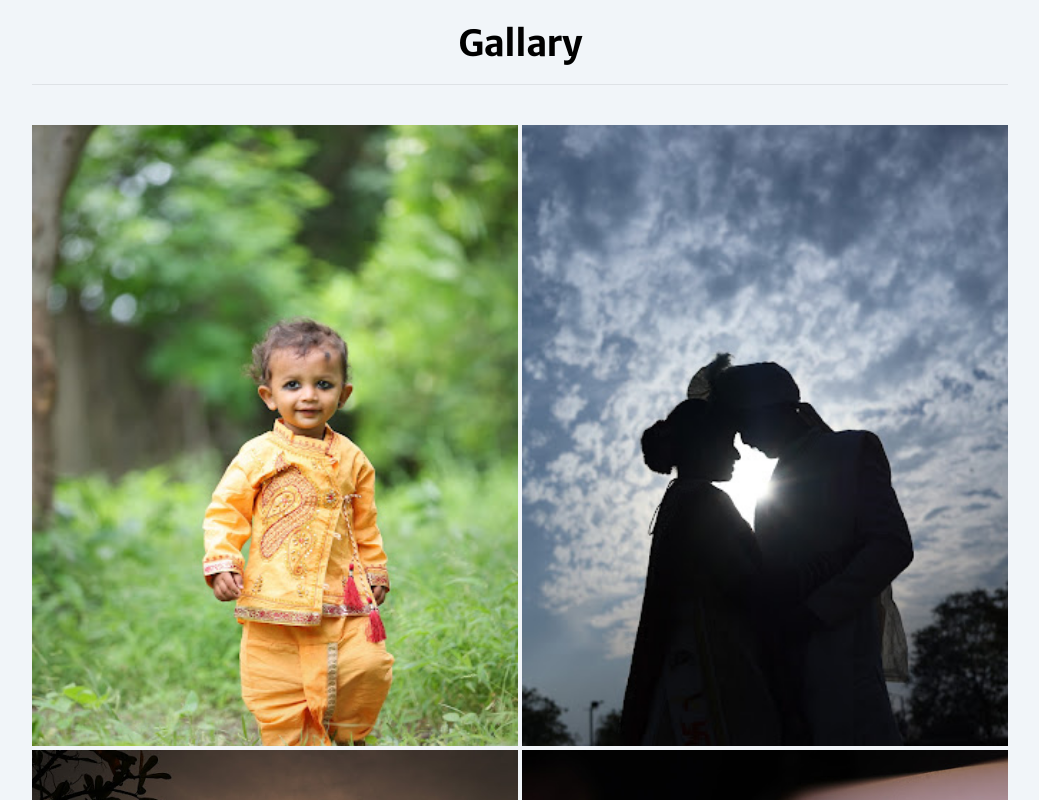
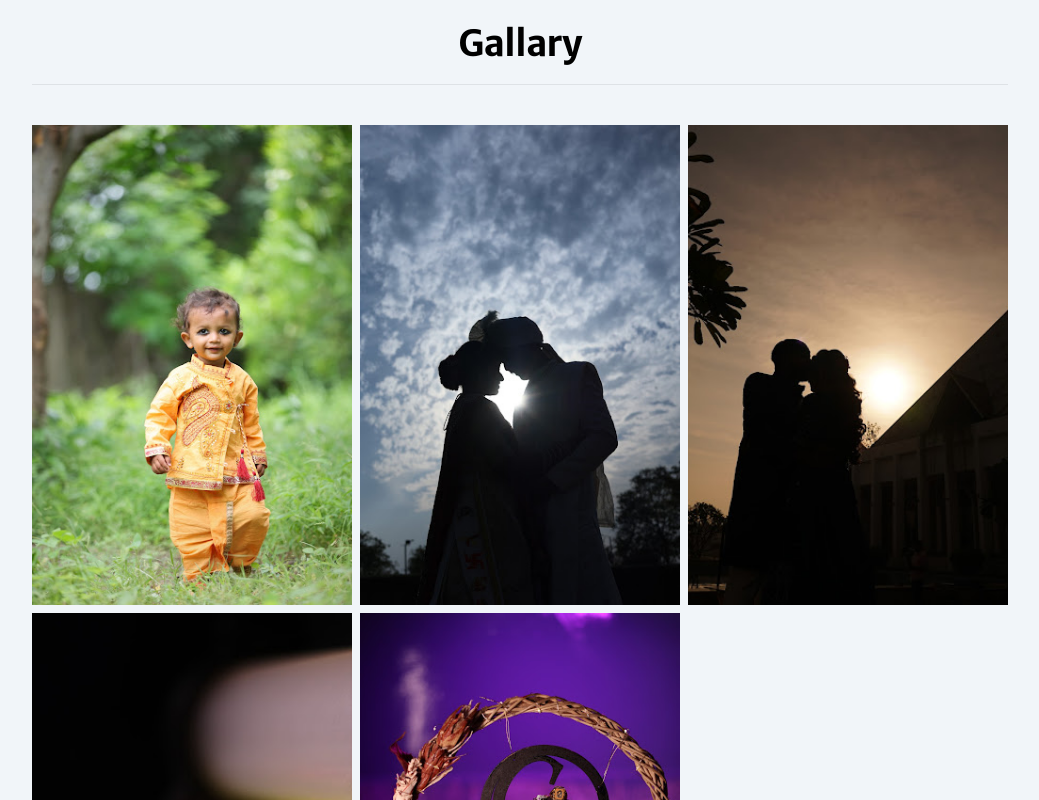
Before and after one commit to Jatin-Panesiya/prince-studio, a Next.js app: page / in a window 1280 px wide. Shown: the part 2320-3120 px from the top of the page, without its empty margins (120-1159 px from the left). Built offline with nearby package versions, Linux system fonts and the light colour scheme.

Commit message:
fix : gallary design

```diff
--- a/package.json
+++ b/package.json
@@ -13,7 +13,6 @@
     "@emotion/styled": "^11.11.5",
     "@mantine/core": "^7.10.2",
     "@mantine/hooks": "^7.10.2",
-    "@mui/material": "^5.15.21",
     "next": "14.2.4",
     "react": "^18",
     "react-dom": "^18",
--- a/src/app/about/page.tsx
+++ b/src/app/about/page.tsx
@@ -67,7 +67,7 @@ const About = () => {
           </div>
         </div>
       </div>
-      <Team theme="light" />
+      {/* <Team theme="light" /> */}
     </div>
   );
 };
--- a/src/app/page.tsx
+++ b/src/app/page.tsx
@@ -13,7 +13,7 @@ const Home = () => {
       <Introduction />
       <MyServices />
       <MyWork />
-      <Team theme="dark" />
+      {/* <Team theme="dark" /> */}
     </>
   );
 };
--- a/src/components/Home/MyWork.tsx
+++ b/src/components/Home/MyWork.tsx
@@ -1,17 +1,6 @@
 import { workImages } from "@/utils/constants";
 import { Divider } from "@mantine/core";
 import React from "react";
-import ImageList from "@mui/material/ImageList";
-import ImageListItem from "@mui/material/ImageListItem";
-
-function srcset(image: string, size: number, rows = 1, cols = 1) {
-  return {
-    src: `${image}?w=${size * cols}&h=${size * rows}&fit=crop&auto=format`,
-    srcSet: `${image}?w=${size * cols}&h=${
-      size * rows
-    }&fit=crop&auto=format&dpr=2 2x`,
-  };
-}
 
 const Gallary = () => {
   return (
@@ -21,41 +10,13 @@ const Gallary = () => {
           Gallary
         </p>
         <Divider className="pb-10" />
-
-        {/* <ImageList cols={3} variant="quilted">
-          {workImages.map((data) => (
-            <ImageListItem key={data.image}>
-              <a href={data.image} target="_blank">
-                <img
-                  srcSet={`${data.image}?w=164&h=164&fit=crop&auto=format&dpr=2 2x`}
-                  src={`${data.image}?w=164&h=164&fit=crop&auto=format`}
-                  alt={data.image}
-                  loading="lazy"
-                />
-              </a>
-            </ImageListItem>
+        <div className="grid grid-cols-3 max-[850px]:grid-cols-2 max-[400px]:grid-cols-1 gap-2">
+          {workImages.map((ele) => (
+            <a href={ele.image} target="_blank">
+              <img key={ele.id} src={ele.image} alt={ele.image} className="object-cover h-full" />
+            </a>
           ))}
-        </ImageList> */}
-
-        <ImageList
-          variant="quilted"
-          cols={4}
-          rowHeight={121}
-        >
-          {workImages.map((item) => (
-            <ImageListItem
-              key={item.image}
-              cols={item.cols || 1}
-              rows={item.rows || 1}
-            >
-              <img
-                {...srcset(item.image, 121, item.rows, item.cols)}
-                alt={item.image}
-                loading="lazy"
-              />
-            </ImageListItem>
-          ))}
-        </ImageList>
+        </div>
       </div>
     </div>
   );
--- a/src/utils/constants.ts
+++ b/src/utils/constants.ts
@@ -102,11 +102,11 @@ export const workImages = [
     image: "/Images/work-images/image4.jpg",
     rows: 3,
     cols: 2,
-  },
-  {
+  },{
     id: 5,
     image: "/Images/work-images/image5.jpg",
     rows: 5,
     cols: 2,
   },
+
 ];
```
Also changed, not shown: 1 other file (tests, documents, lock files or other folders).
